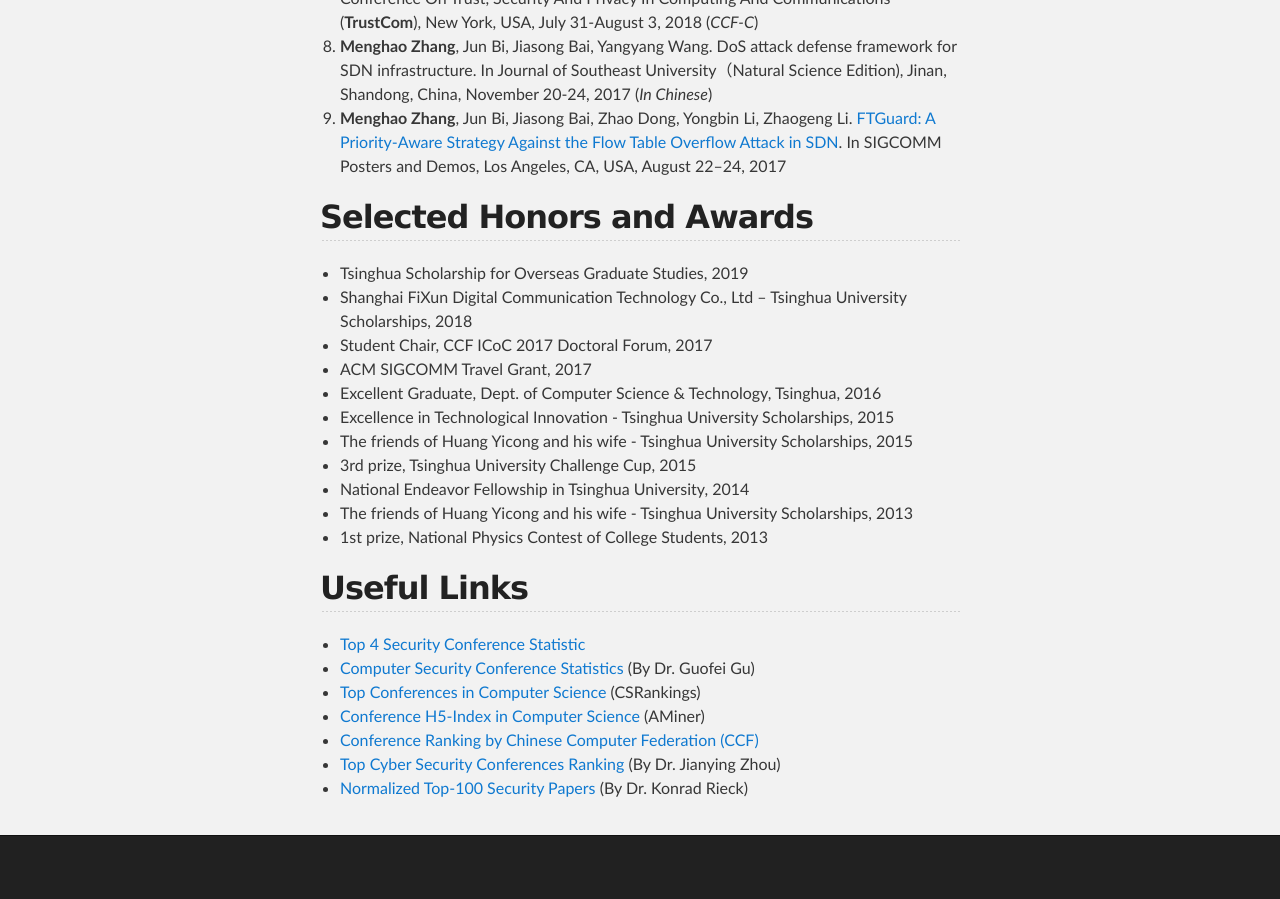
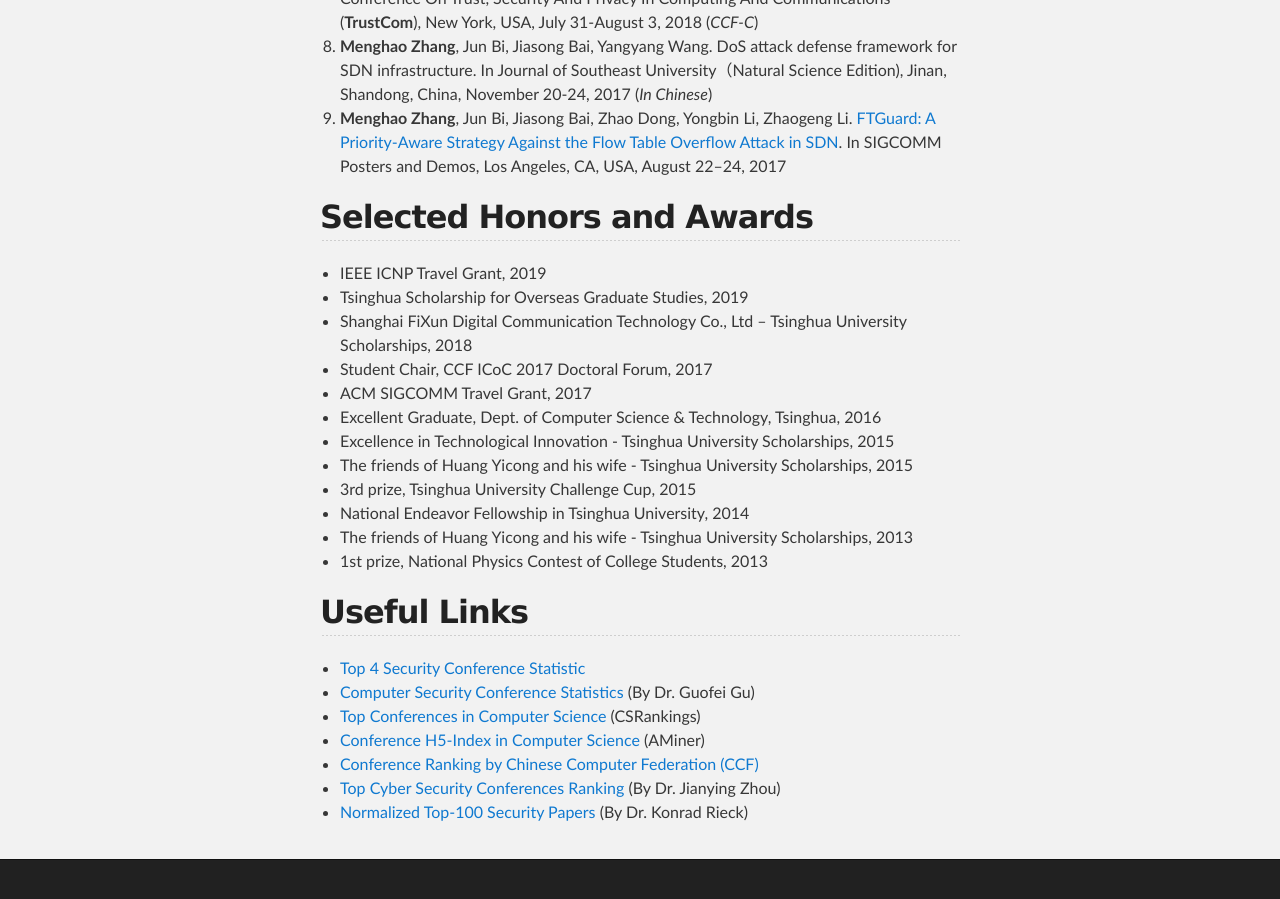
Before and after one commit to zhangmenghao/zhangmenghao.github.io, a Jekyll site: the page built from index.md, in a window 1280 px wide and 900 px high, scrolled down 1469 px. Built offline with Jekyll 4.4.1, drawn with Linux system fonts in a browser that asks for light colours; before the commit the page ends 2345 px from its top, so only the background shows below that.

Commit message:
Add ICNP travel grant

```diff
--- a/index.md
+++ b/index.md
@@ -74,6 +74,7 @@ In SIGCOMM Posters and Demos, Los Angeles, CA, USA, August 22–24, 2017
 
 ## Selected Honors and Awards
 
+* IEEE ICNP Travel Grant, 2019
 * Tsinghua Scholarship for Overseas Graduate Studies, 2019
 * Shanghai FiXun Digital Communication Technology Co., Ltd – Tsinghua University Scholarships, 2018
 * Student Chair, CCF ICoC 2017 Doctoral Forum, 2017
```
